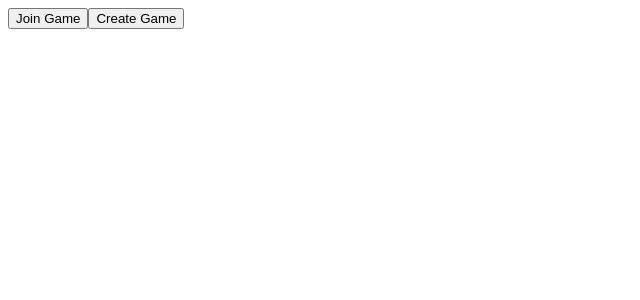
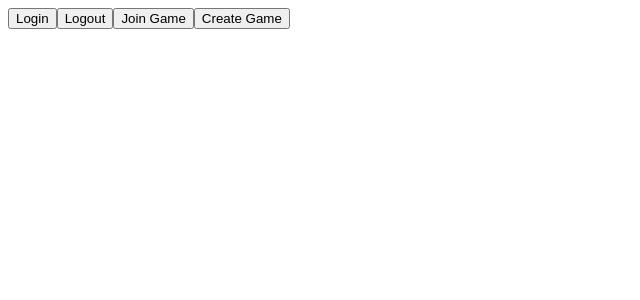
Before and after one commit to pujxn/quizzypop, a React (Vite) app: page / in a window 1280 px wide. Shown: the top 300 px of the page, without its empty margins (0-640 px from the left). Built offline with nearby package versions, Linux system fonts and the light colour scheme.

Commit message:
Added login and logout using Auth0

```diff
--- a/src/routes/LandingPage.jsx
+++ b/src/routes/LandingPage.jsx
@@ -1,9 +1,12 @@
 import { useState } from "react";
 import JoinGameBox from "@/components/JoinGameBox";
 import CreateGameBox from "@/components/CreateGameBox";
+import { useAuth0 } from "@auth0/auth0-react";
 
 
 const LandingPage = () => {
+
+    const { loginWithRedirect, logout } = useAuth0();
 
     const [mode, setMode] = useState("");
 
@@ -17,6 +20,8 @@ const LandingPage = () => {
 
     return (
         <>
+            <button onClick={loginWithRedirect}>Login</button>
+            <button onClick={logout}>Logout</button>
             {mode != "join" && <button onClick={handleJoinGame}>Join Game</button>}
             {mode != "create" && <button onClick={handleCreateGame}>Create Game</button>}
             {
```
